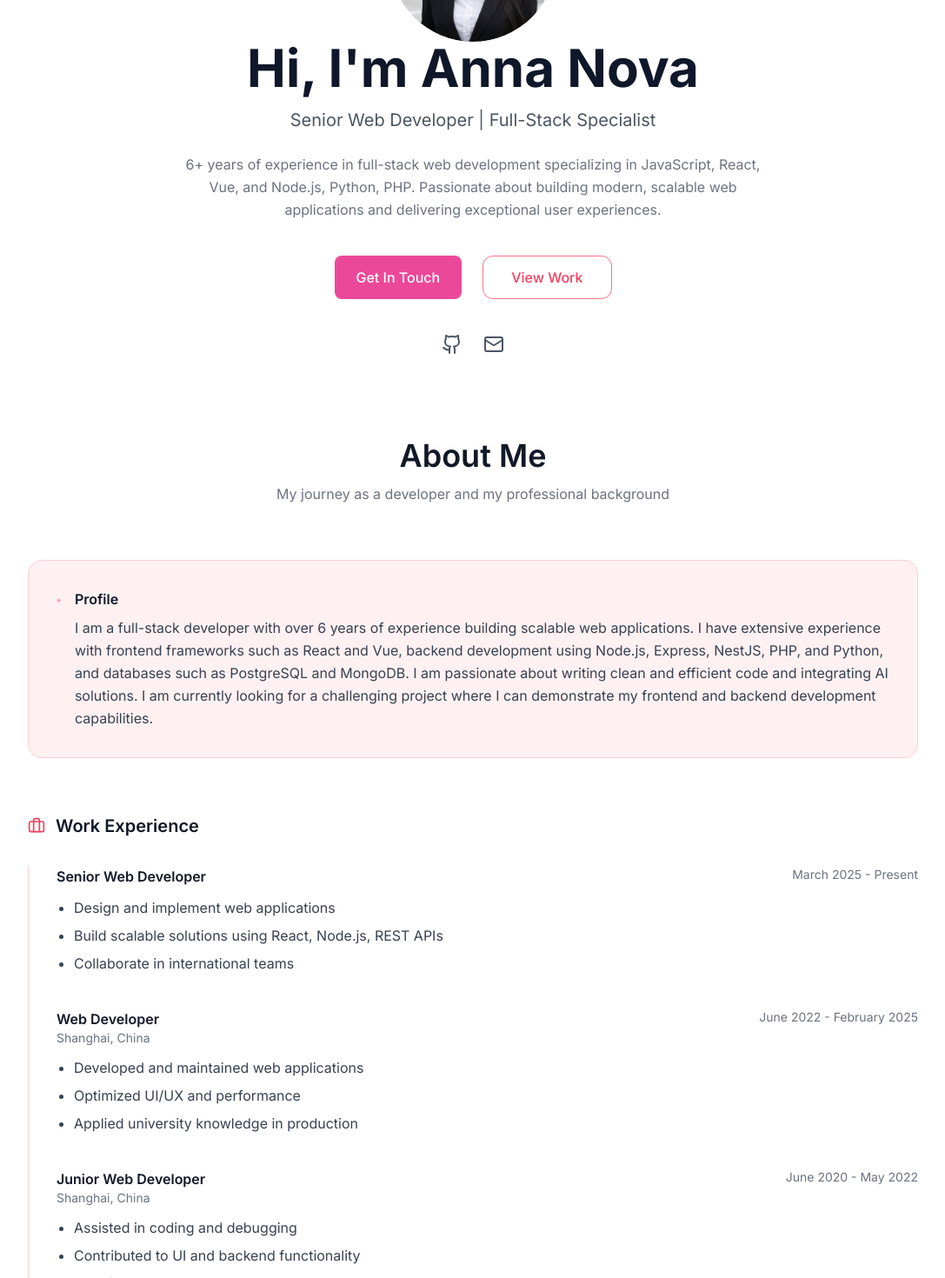
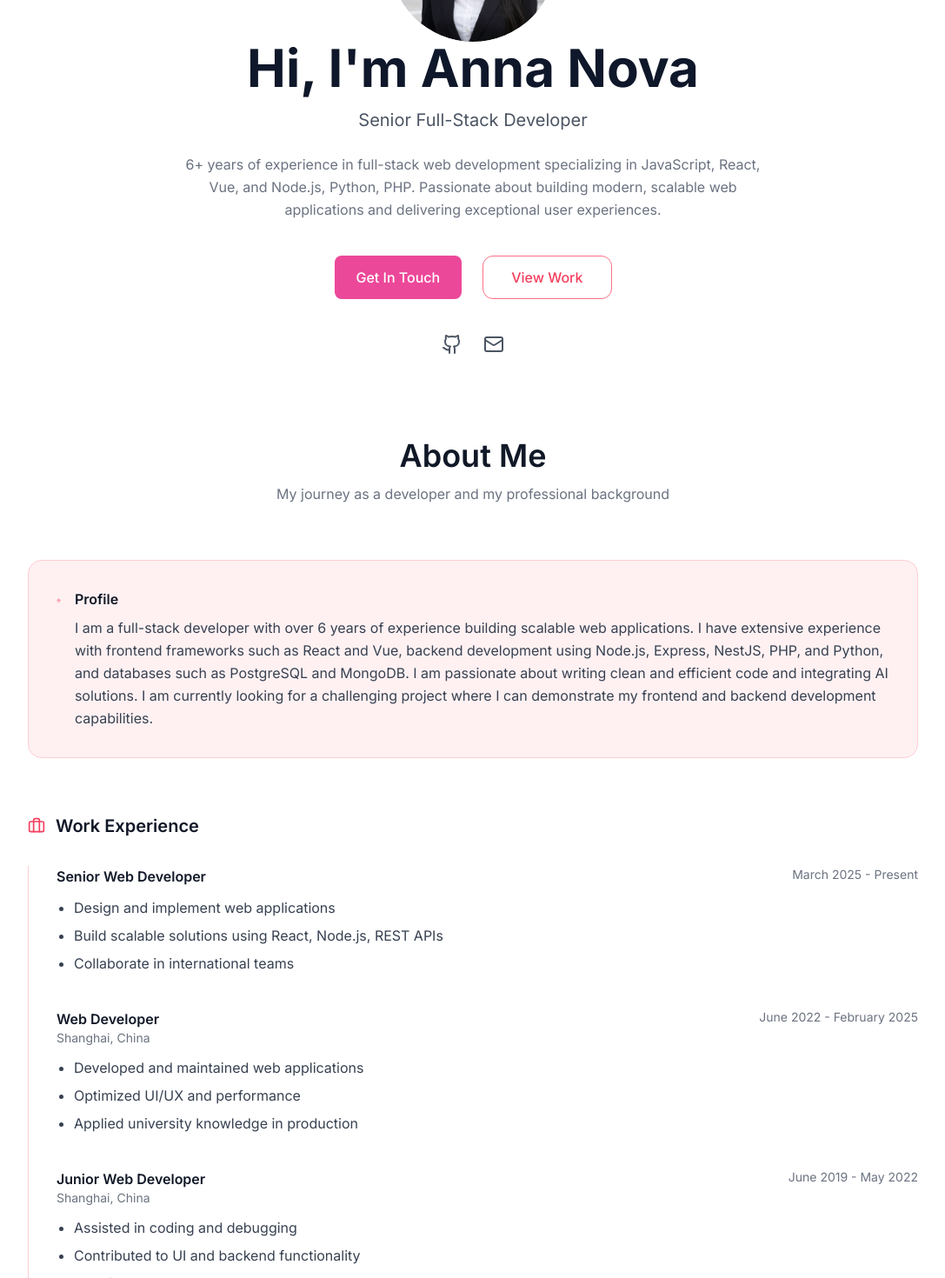
Before and after one commit to anna-nova98/my-portfolio, a React (Vite) app: page / in a window 1280 px wide. Shown: the part 240-1710 px from the top of the page at 87% size, without its empty margins (96-1183 px from the left). Built offline with nearby package versions, Linux system fonts and the light colour scheme.

Commit message:
edit-about-section

```diff
--- a/src/components/About.jsx
+++ b/src/components/About.jsx
@@ -84,7 +84,7 @@ export default function About() {
                   <p className="text-sm text-gray-500">Shanghai, China</p>
                 </div>
                 <span className="text-sm text-gray-500">
-                  June 2020 - May 2022
+                  June 2019 - May 2022
                 </span>
               </div>
               <ul className="list-disc pl-5 mt-3 text-gray-700 space-y-2">
--- a/src/components/Hero.jsx
+++ b/src/components/Hero.jsx
@@ -26,7 +26,7 @@ export default function Hero() {
 
         {/* Subtitle */}
         <p className="text-xl text-gray-600 mb-6">
-          Senior Web Developer | Full-Stack Specialist
+          Senior Full-Stack Developer
         </p>
 
         {/* Description */}
```
